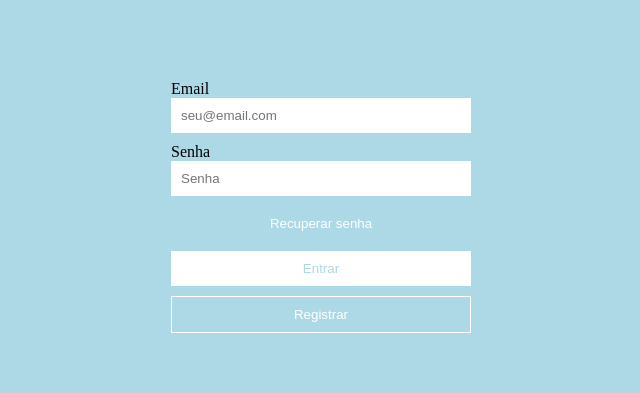
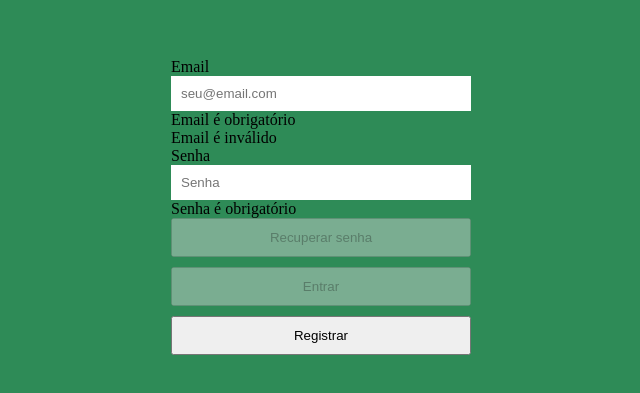
Before and after one commit to ariguimaraes/pagina-web-simples, a plain HTML site: page index.html in a window 1280 px wide. Shown: the part 197-590 px from the top of the page, without its empty margins (319-959 px from the left). Drawn offline with Linux system fonts and the light colour scheme.

Commit message:
Update index.css

```diff
--- a/index.css
+++ b/index.css
@@ -1,5 +1,5 @@
 body{
-    background-color: rgb(173, 216, 230);
+    background-color: rgb(46, 139, 87);
     display: flex;
     justify-content: center;
     align-items: center;
@@ -13,32 +13,12 @@ input{
 }
 input, button{
     padding: 10px;
-    margin-bottom: 10px;
     width: -webkit-fill-available;
 }
 button{
     cursor: pointer;
+    margin-bottom: 10px;
 }
-button:active{
-    opacity: 0.8;
+.form-field {
+    margin-bottom: 10px;
 }
-.clear{
-    background: transparent;
-    border: none;
-    color: white;
-}
-.solid{
-    background-color: white;
-    border: none;
-    color: rgb(173, 216, 230);
-}
-.outline{
-    background: transparent;
-    color: white;
-    border: 1px solid white;
-}
-.error{
-    color: white;
-    background-color: red;
-    display: none;
-}
```
